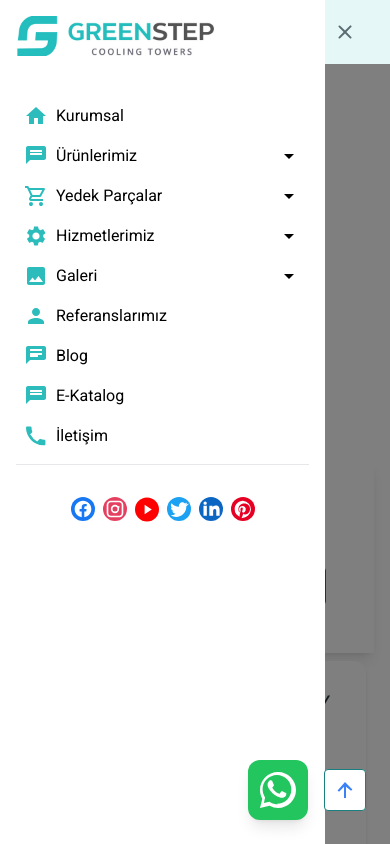
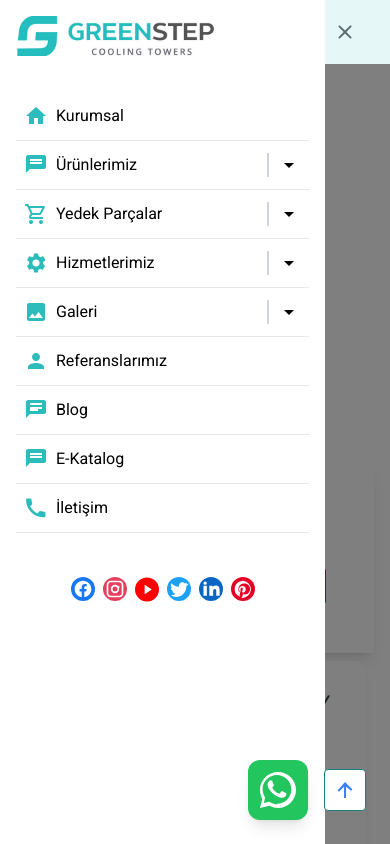
Before and after one commit to sambasoftwareuk/sambaPanel, a Next.js app: page /molecule in a window 390 px wide. Both pictures are taken after a click on the button 20 px from the left and 32 px from the top of the page. Shown: the top 844 px of the page. Built offline with nearby package versions, Linux system fonts and the light colour scheme.

Commit message:
underline added to the hamburger links

```diff
--- a/app/_components/hamburgerMenu.jsx
+++ b/app/_components/hamburgerMenu.jsx
@@ -78,7 +78,7 @@ const HamburgerMenu = () => {
               </Link>
             </div>
             <div className="flex flex-col space-y-2 mt-10 ">
-              <div className="border-b border-gray-200 pb-2 mb-2">
+              <div className="pb-2 mb-2">
                 {navLinks.map((item, index) => {
                   const IconComponent = item.iconName
                     ? iconMap[item.iconName]
--- a/app/_molecules/accordionSection.jsx
+++ b/app/_molecules/accordionSection.jsx
@@ -34,7 +34,7 @@ export function AccordionSection({
         }}
       >
         {href ? (
-          <Link href={href} onClick={onLinkClick} className="flex-1">
+          <Link href={href} onClick={onLinkClick} className="flex-1 ">
             {title}
           </Link>
         ) : (
@@ -42,7 +42,7 @@ export function AccordionSection({
         )}
 
         {showArrowOnlyIfDropdown && links.length > 0 && (
-          <span className="ml-2 transform transition-transform duration-200">
+          <span className="ml-2 pl-2 border-l-2 border-gray-300 transform transition-transform duration-200">
             {isOpen ? (
               <Icon variant={UpArrowIcon} size={24} />
             ) : (
@@ -51,6 +51,7 @@ export function AccordionSection({
           </span>
         )}
       </div>
+      <hr className="border-b-1 border-gray-200 my-1" />
 
       {/* Dropdown links */}
       {isOpen && links.length > 0 && (
@@ -62,19 +63,13 @@ export function AccordionSection({
                 key={i}
                 href={link.href}
                 onClick={onLinkClick}
-                className={`block px-2 py-1
-
-                  ${
-                    isChildActive
-                      ? "font-semibold text-primary500 underline"
-                      : ""
-                  }
-                `}
+                className={`block px-2 py-1 ${hoverBg} ${
+                  isChildActive ? "font-semibold text-primary500 underline" : ""
+                } ${
+                  linkUnderline === "always" ? "border-b border-gray-200" : ""
+                }`}
               >
                 {link.label}
-                {linkUnderline === "always" && (
-                  <hr className="border-b-1 border-gray-200 my-1" />
-                )}
               </Link>
             );
           })}
```
Also changed, not shown: public/uploads/sambaImage04.png (added).
